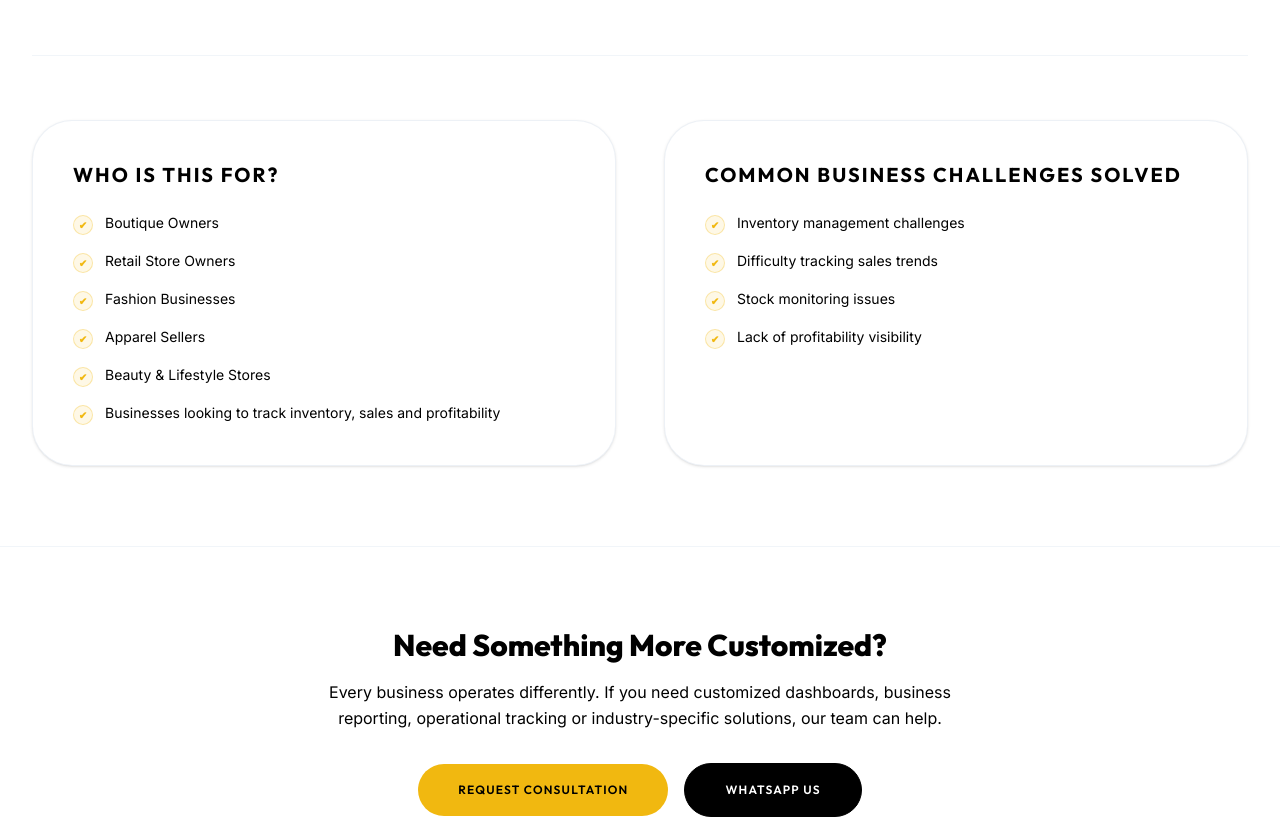
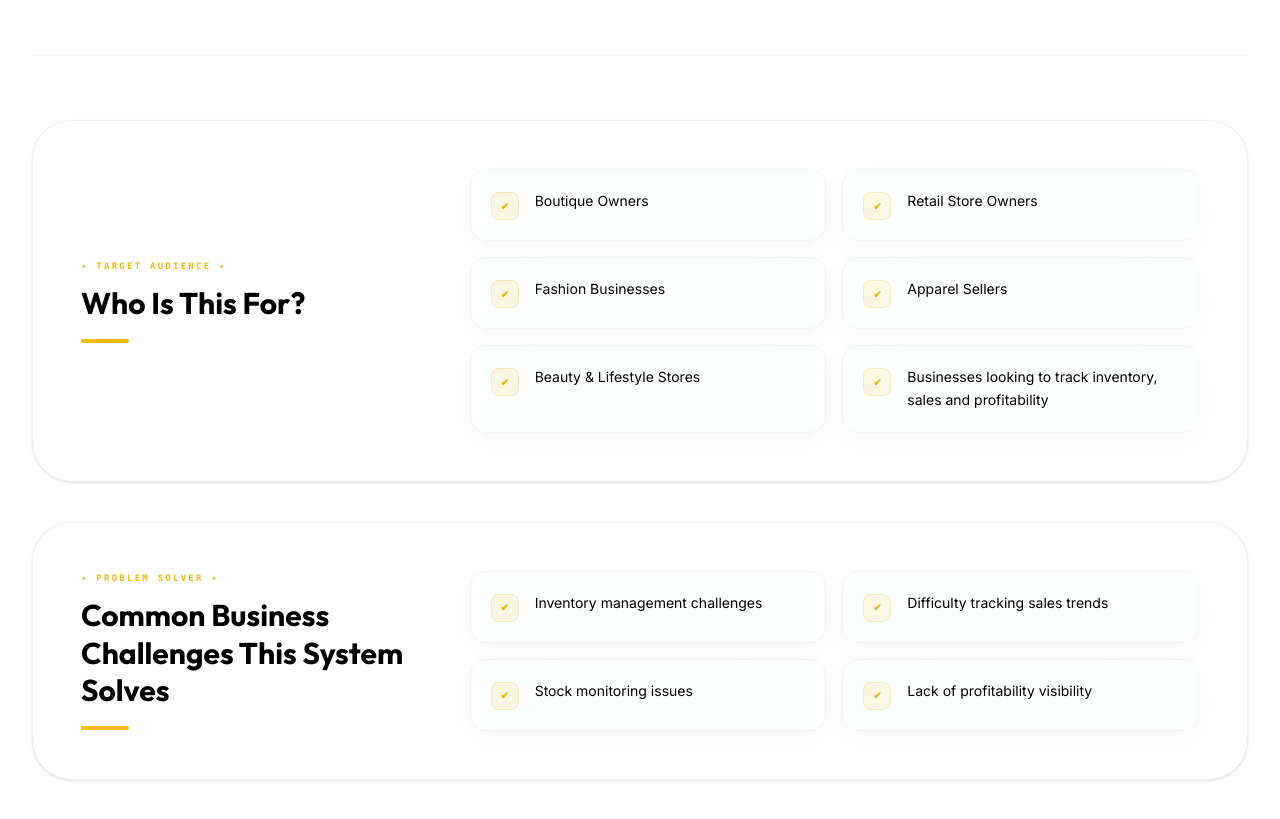
Before and after one commit to seenuoff-tech/twinaronnexus, a React (Vite) app: page /product/boutique-business-system in a window 1280 px wide. Shown: the part 1500-2319 px from the top of the page. Built offline with nearby package versions, Linux system fonts and the light colour scheme.

Commit message:
style: restructure product detail Who Is This For and Challenges sections

```diff
--- a/src/pages/ProductDetail.tsx
+++ b/src/pages/ProductDetail.tsx
@@ -280,37 +280,66 @@ export default function ProductDetail() {
         </div>
 
         {/* New sections: Who Is This For & Challenges */}
-        <div className="mt-20 grid grid-cols-1 md:grid-cols-2 gap-12 border-t border-slate-100 pt-16">
+        <div className="mt-20 space-y-10 border-t border-slate-100 pt-16">
           {/* Who Is This For? */}
-          <div className="glass rounded-[2.5rem] p-8 lg:p-10 border-slate-200/60 bg-white shadow-sm">
-            <h3 className="font-display font-bold text-xl text-black uppercase tracking-widest mb-6">
-              Who Is This For?
-            </h3>
-            <div className="space-y-4">
-              {product.whoIsFor.map((item, idx) => (
-                <div key={idx} className="flex items-start gap-3">
-                  <span className="h-5 w-5 rounded-full bg-premium-yellow/10 border border-premium-yellow/30 flex items-center justify-center text-[10px] text-premium-yellow font-bold mt-0.5 flex-none">✔</span>
-                  <span className="text-sm text-black font-sans font-normal">{item}</span>
-                </div>
-              ))}
+          <div className="glass rounded-[2.5rem] p-8 lg:p-12 border-slate-200/60 bg-white shadow-sm hover:shadow-md transition-all duration-300 grid grid-cols-1 lg:grid-cols-12 gap-8 lg:gap-12">
+            <div className="lg:col-span-4 flex flex-col justify-start lg:justify-center">
+              <span className="font-mono text-[9px] tracking-[0.25em] text-premium-yellow font-extrabold uppercase block mb-3">
+                ✦ Target Audience ✦
+              </span>
+              <h3 className="font-display font-bold text-2xl lg:text-3xl text-black leading-tight">
+                Who Is This For?
+              </h3>
+              <div className="h-1 w-12 bg-premium-yellow mt-4 rounded-full" />
+            </div>
+
+            <div className="lg:col-span-8">
+              <div className="grid grid-cols-1 sm:grid-cols-2 gap-4">
+                {product.whoIsFor.map((item, idx) => (
+                  <div
+                    key={idx}
+                    className="glass rounded-2xl p-5 border-slate-100 bg-slate-50/30 hover:border-premium-yellow/20 hover:bg-white hover:-translate-y-0.5 transition-all duration-300 flex items-start gap-4 group"
+                  >
+                    <span className="h-7 w-7 rounded-lg bg-premium-yellow/10 border border-premium-yellow/20 flex items-center justify-center text-[10px] text-premium-yellow font-bold mt-0.5 flex-none group-hover:bg-premium-yellow group-hover:text-black transition-colors duration-300">
+                      ✔
+                    </span>
+                    <span className="text-sm text-black font-sans font-normal leading-relaxed">{item}</span>
+                  </div>
+                ))}
+              </div>
             </div>
           </div>
 
-          {/* Common Business Challenges Solved */}
-          <div className="glass rounded-[2.5rem] p-8 lg:p-10 border-slate-200/60 bg-white shadow-sm">
-            <h3 className="font-display font-bold text-xl text-black uppercase tracking-widest mb-6">
-              Common Business Challenges Solved
-            </h3>
-            <div className="space-y-4">
-              {product.challenges.map((item, idx) => (
-                <div key={idx} className="flex items-start gap-3">
-                  <span className="h-5 w-5 rounded-full bg-premium-yellow/10 border border-premium-yellow/30 flex items-center justify-center text-[10px] text-premium-yellow font-bold mt-0.5 flex-none">✔</span>
-                  <span className="text-sm text-black font-sans font-normal">{item}</span>
-                </div>
-              ))}
+          {/* Common Business Challenges This System Solves */}
+          <div className="glass rounded-[2.5rem] p-8 lg:p-12 border-slate-200/60 bg-white shadow-sm hover:shadow-md transition-all duration-300 grid grid-cols-1 lg:grid-cols-12 gap-8 lg:gap-12">
+            <div className="lg:col-span-4 flex flex-col justify-start lg:justify-center">
+              <span className="font-mono text-[9px] tracking-[0.25em] text-premium-yellow font-extrabold uppercase block mb-3">
+                ✦ Problem Solver ✦
+              </span>
+              <h3 className="font-display font-bold text-2xl lg:text-3xl text-black leading-tight">
+                Common Business Challenges This System Solves
+              </h3>
+              <div className="h-1 w-12 bg-premium-yellow mt-4 rounded-full" />
+            </div>
+
+            <div className="lg:col-span-8">
+              <div className="grid grid-cols-1 sm:grid-cols-2 gap-4">
+                {product.challenges.map((item, idx) => (
+                  <div
+                    key={idx}
+                    className="glass rounded-2xl p-5 border-slate-100 bg-slate-50/30 hover:border-premium-yellow/20 hover:bg-white hover:-translate-y-0.5 transition-all duration-300 flex items-start gap-4 group"
+                  >
+                    <span className="h-7 w-7 rounded-lg bg-premium-yellow/10 border border-premium-yellow/20 flex items-center justify-center text-[10px] text-premium-yellow font-bold mt-0.5 flex-none group-hover:bg-premium-yellow group-hover:text-black transition-colors duration-300">
+                      ✔
+                    </span>
+                    <span className="text-sm text-black font-sans font-normal leading-relaxed">{item}</span>
+                  </div>
+                ))}
+              </div>
             </div>
           </div>
         </div>
+
 
         {/* Success Modal */}
         <AnimatePresence>
```
